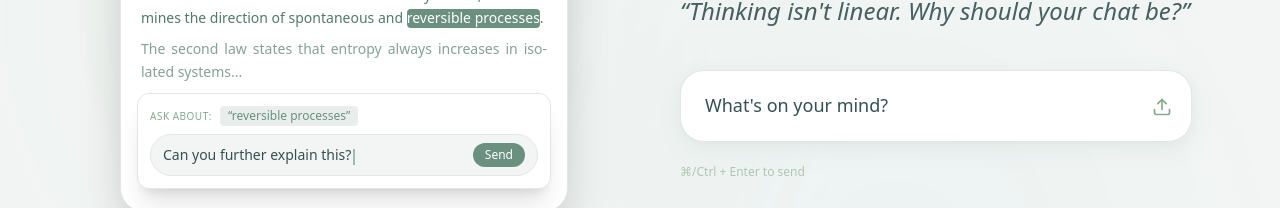
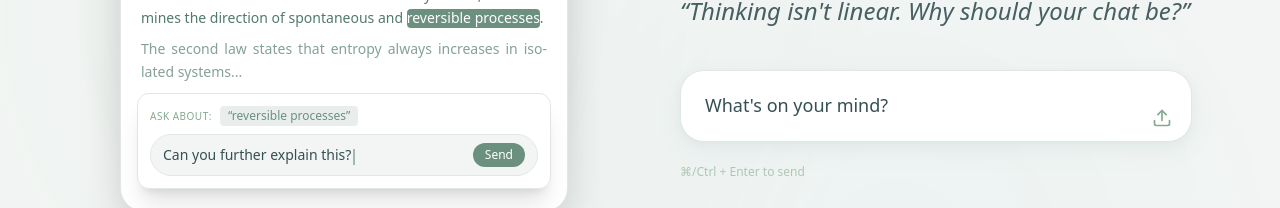
Before and after one commit to SongminYu/Ariadne, a Next.js app: page / in a window 1280 px wide. Shown: the part 387-595 px from the top of the page. Built offline with nearby package versions, Linux system fonts and the light colour scheme.

Commit message:
added cloudflare link

```diff
--- a/src/app/globals.css
+++ b/src/app/globals.css
@@ -126,6 +126,26 @@ h6 {
   border: 1px solid var(--card-border);
 }
 
+/* Custom Scrollbar */
+.custom-scrollbar::-webkit-scrollbar {
+  width: 6px;
+  height: 6px;
+}
+
+.custom-scrollbar::-webkit-scrollbar-track {
+  background: transparent;
+}
+
+.custom-scrollbar::-webkit-scrollbar-thumb {
+  background: var(--bg-dots);
+  border-radius: 99px;
+  transition: background 0.2s;
+}
+
+.custom-scrollbar::-webkit-scrollbar-thumb:hover {
+  background: var(--accent-primary);
+}
+
 /* Animations */
 @keyframes float {
   0% {
--- a/src/app/layout.tsx
+++ b/src/app/layout.tsx
@@ -26,6 +26,7 @@ export default function RootLayout({
     <html lang="en" suppressHydrationWarning>
       <body
         className={`${geistSans.variable} ${geistMono.variable} antialiased`}
+        suppressHydrationWarning
       >
         {children}
       </body>
--- a/src/app/page.tsx
+++ b/src/app/page.tsx
@@ -10,7 +10,6 @@ import { Node } from '@xyflow/react';
 import { Bot, Mail, Sun, Moon, Upload, Coffee } from 'lucide-react';
 import { useThemeStore } from '@/stores/useThemeStore';
 import { generateSingleFileHTML } from '@/utils/export';
-import { API_KEY } from '@/config/apiConfig';
 import ThemeBackground from '@/components/ui/ThemeBackground';
 import InteractionDemo from '@/components/ui/InteractionDemo';
 import BuyMeCoffee from '@/components/ui/BuyMeCoffee';
@@ -240,7 +239,7 @@ export default function Home() {
 
     ### Structure & Formatting (IMPORTANT)
     - **Always use clear Markdown formatting** to organize your response
-    - Use **headings** (##, ###) to divide major sections
+    - Use **headings** (##, ###) to divide major sections (always precede with a blank line)
     - Use **bullet points** (-) or **numbered lists** (1. 2. 3.) to present multiple items clearly
     - Use **bold** for key terms and **italic** for emphasis
     - **IMPORTANT**: Add spaces around bold text for reliable rendering (e.g., "告诉我们 **事实** 。")
@@ -302,20 +301,22 @@ Previous context (for reference):
 ${context}`;
       }
 
-      // Call Gemini API directly (REST API with streaming)
+      // Call Gemini API via Cloudflare Worker proxy (API key is securely stored in Worker)
       const response = await fetch(
-        `https://generativelanguage.googleapis.com/v1beta/models/${selectedModel}:streamGenerateContent?alt=sse&key=${API_KEY}`,
+        'https://ariadne.yu-ceepcas.workers.dev/',
         {
           method: 'POST',
           headers: {
             'Content-Type': 'application/json',
           },
           body: JSON.stringify({
-            contents: [{ role: 'user', parts: [{ text: prompt }] }],
-            systemInstruction: { parts: [{ text: systemInstruction }] },
-            generationConfig: {
-              temperature: 0.7,
-
+            model: selectedModel,
+            payload: {
+              contents: [{ role: 'user', parts: [{ text: prompt }] }],
+              systemInstruction: { parts: [{ text: systemInstruction }] },
+              generationConfig: {
+                temperature: 0.7,
+              },
             },
           }),
         }
@@ -657,31 +658,40 @@ ${context}`;
             {/* Input */}
             <div className="w-full relative group">
               <textarea
+                ref={(el) => {
+                  if (el) {
+                    el.style.height = 'auto';
+                    el.style.height = `${Math.min(el.scrollHeight, 200)}px`;
+                  }
+                }}
                 value={inputValue}
                 onChange={(e) => setInputValue(e.target.value)}
                 onKeyDown={handleKeyDown}
                 placeholder="What's on your mind?"
                 disabled={isCreatingNode}
                 rows={1}
-                style={{ minHeight: '72px' }}
-                className="w-full px-6 py-5 rounded-[var(--radius-lg)]
+                style={{
+                  minHeight: '72px',
+                  maxHeight: '200px',
+                }}
+                className="w-full px-6 py-5 pr-[100px] rounded-[var(--radius-lg)]
                   bg-[var(--card-bg)]
                   border border-[var(--card-border)]
                   text-[var(--text-primary)] placeholder-[var(--text-muted)]
                   text-lg resize-none
                   shadow-[var(--card-shadow)]
                   focus:outline-none focus:ring-2 focus:ring-[var(--accent-primary)]/20 focus:border-[var(--accent-primary)]
-                  transition-all duration-300"
+                  transition-all duration-300 custom-scrollbar overflow-y-auto"
               />
               {isCreatingNode && (
-                <div className="absolute right-5 top-1/2 -translate-y-1/2">
+                <div className="absolute right-5 bottom-5">
                   <div className="w-5 h-5 border-2 border-[var(--accent-primary)]/30 border-t-[var(--accent-primary)] rounded-full animate-spin" />
                 </div>
               )}
               {!isCreatingNode && inputValue.trim() && (
                 <button
                   onClick={handleCreateRootNode}
-                  className="absolute right-4 top-1/2 -translate-y-1/2 px-5 py-2 rounded-full
+                  className="absolute right-4 bottom-4 px-5 py-2 rounded-full
                                 bg-[var(--accent-primary)] hover:opacity-90 text-white
                                 text-sm font-medium shadow-lg hover:shadow-xl
                                 transition-all"
@@ -692,7 +702,7 @@ ${context}`;
               {/* Upload button - visible when input is empty */}
               {!isCreatingNode && !inputValue.trim() && (
                 <label
-                  className="absolute right-5 top-1/2 -translate-y-1/2 -mt-0.5 cursor-pointer group/upload flex items-center"
+                  className="absolute right-5 bottom-5 cursor-pointer group/upload flex items-center"
                   title="Upload .ariadne file to continue working on a previous project"
                 >
                   <Upload className="w-5 h-5 text-[var(--text-tertiary)] hover:text-[var(--accent-primary)] transition-colors" />
@@ -703,7 +713,7 @@ ${context}`;
                     className="hidden"
                   />
                   {/* Tooltip */}
-                  <span className="absolute right-0 top-full mt-2 px-3 py-2 text-xs whitespace-nowrap
+                  <span className="absolute right-0 bottom-full mb-2 px-3 py-2 text-xs whitespace-nowrap
                                    bg-[var(--card-bg)] border border-[var(--card-border)] rounded-lg shadow-lg
                                    text-[var(--text-secondary)] opacity-0 group-hover/upload:opacity-100
                                    transition-opacity pointer-events-none">
--- a/src/components/ui/DetailModal.tsx
+++ b/src/components/ui/DetailModal.tsx
@@ -157,13 +157,20 @@ function HighlightedMarkdown({
         }
     }), [anchors, onAnchorClick]);
 
+    // Pre-process content to ensure headers have valid spacing
+    // CommonMark requires a blank line before headers if they follow a paragraph
+    const processedContent = useMemo(() => {
+        if (!content) return '';
+        return content.replace(/([^\n])\n(#{1,6}\s)/g, '$1\n\n$2');
+    }, [content]);
+
     return (
         <ReactMarkdown
             remarkPlugins={[remarkGfm, remarkMath]}
             rehypePlugins={[rehypeKatex, rehypeHighlight]}
             components={components}
         >
-            {content}
+            {processedContent}
         </ReactMarkdown>
     );
 }
--- a/src/config/apiConfig.ts
+++ b/src/config/apiConfig.ts
@@ -1,5 +1,5 @@
-// Built-in API key with budget limit
-// This key is tracked by git and can be updated when needed
-const part1 = "AIzaSyB";
-const part2 = "sK7C0qScN3q2-AWvbdCmnxnZ_cHSQVwg"; // 把你的 Key 剩下部分拆开
-export const API_KEY = part1 + part2;
+// API Configuration
+// The API key is now securely stored in Cloudflare Worker
+// Frontend no longer needs direct API key access
+
+export const CLOUDFLARE_WORKER_URL = 'https://ariadne.yu-ceepcas.workers.dev/';
```
